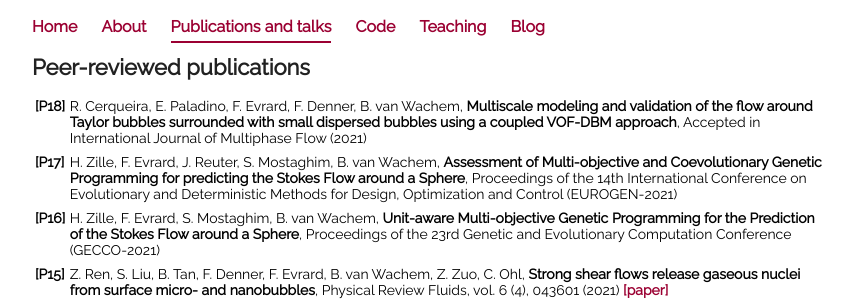
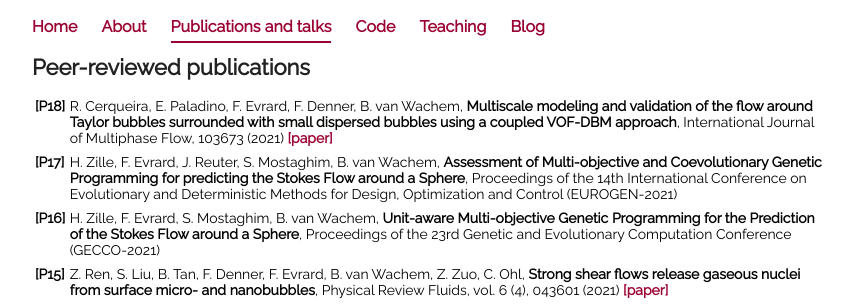
Before and after one commit to fabienevrard/fabienevrard.github.io, a Jekyll site: the page built from publications/index.html, in a window 1280 px wide. Shown: the top 306 px of the page, without its empty margins (208-1071 px from the left). Built offline with Jekyll 4.4.1, drawn with Linux system fonts in a browser that asks for light colours.

Commit message:
Update index.html

```diff
--- a/publications/index.html
+++ b/publications/index.html
@@ -10,7 +10,7 @@ title: Publications and talks
 		 <col width=95%>
 		 <tr>
 			 <td><b>[P18]</b></td>
-			 <td>R. Cerqueira, E. Paladino, F. Evrard, F. Denner, B. van Wachem, <b>Multiscale modeling and validation of the flow around Taylor bubbles surrounded with small dispersed bubbles using a coupled VOF-DBM approach</b>, Accepted in International Journal of Multiphase Flow (2021)</td>
+			 <td>R. Cerqueira, E. Paladino, F. Evrard, F. Denner, B. van Wachem, <b>Multiscale modeling and validation of the flow around Taylor bubbles surrounded with small dispersed bubbles using a coupled VOF-DBM approach</b>, International Journal of Multiphase Flow, 103673 (2021) <b><a href="https://doi.org/10.1016/j.ijmultiphaseflow.2021.103673">[paper]</a></b></td>
 		 </tr>
 		 <tr><td></td><td></td></tr>
 		 <tr>
```
